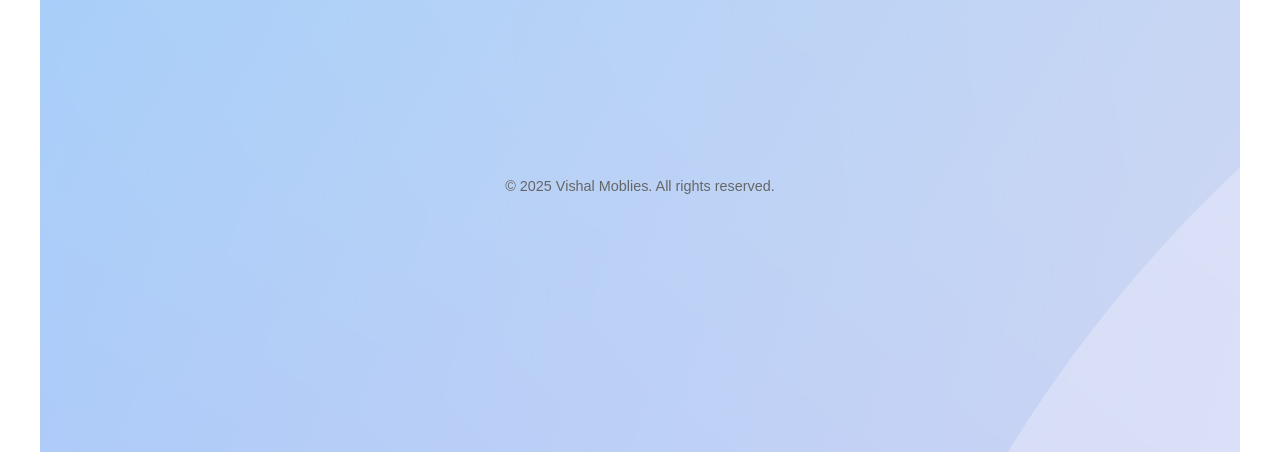
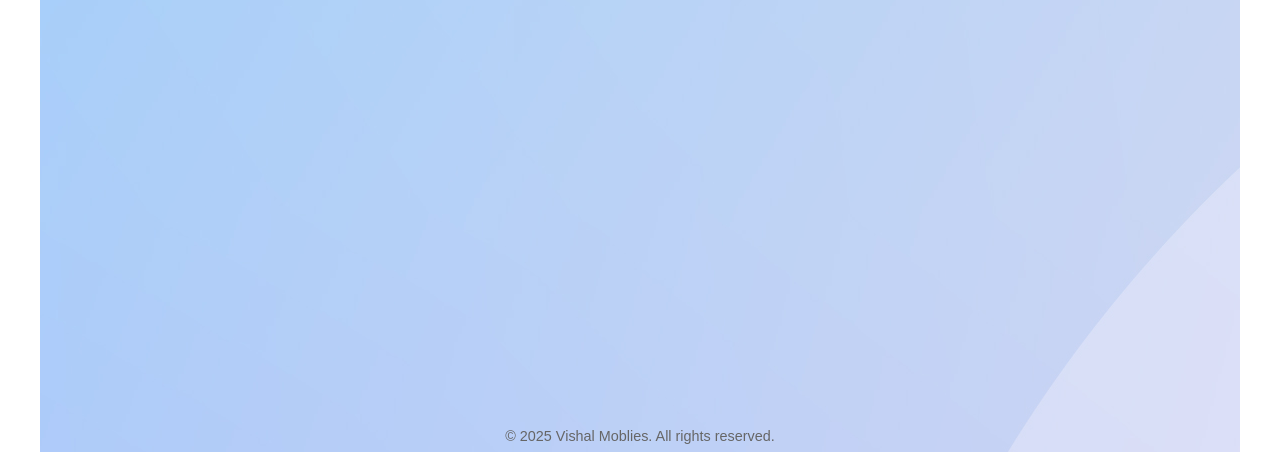
Before and after one commit to REEGANRAJAP/vishal-mobiles-site, a plain HTML site: page index.html in a window 1280 px wide. Shown: the part 348-800 px from the top of the page. Drawn offline with Linux system fonts and the light colour scheme.

Commit message:
Update index.html

```diff
--- a/index.html
+++ b/index.html
@@ -64,7 +64,7 @@
             transform: scale(1.1);
         }
         footer {
-            margin-top: 200px;
+            margin-top: 450px;
             font-size: 0.9rem;
             color: #555;
         }
```
